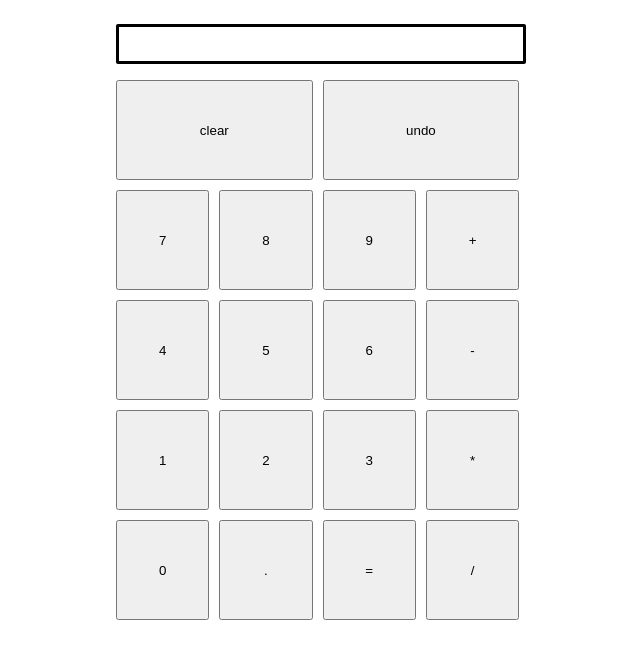
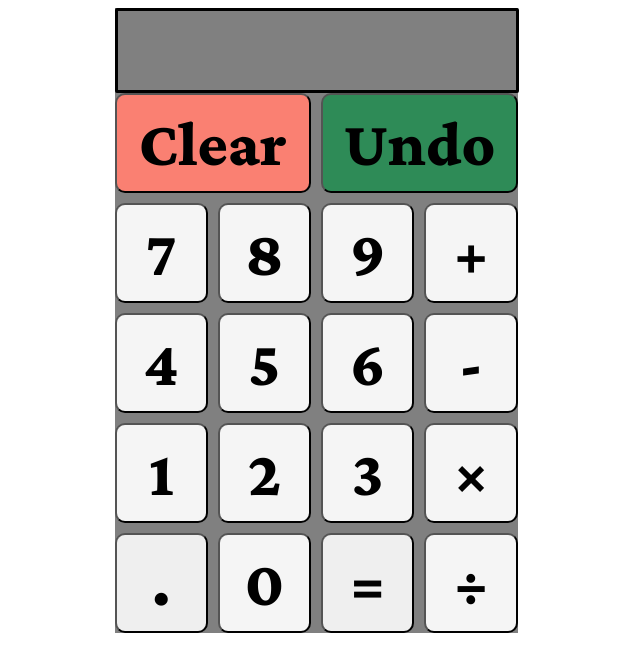
Before and after one commit to DeeJJx/odin-calculator, a plain HTML site: page index.html in a window 1280 px wide. Shown: the whole page, without its empty margins (324-964 px from the left). Drawn offline with nearby package versions, Linux system fonts and the light colour scheme.

Commit message:
update UI

```diff
--- a/index.html
+++ b/index.html
@@ -6,12 +6,15 @@
     <meta name="viewport" content="width=device-width, initial-scale=1.0">
     <title>Document</title>
     <link rel="stylesheet" href="style.css">
+    <link rel="preconnect" href="https://fonts.googleapis.com">
+    <link rel="preconnect" href="https://fonts.gstatic.com" crossorigin>
+    <link href="https://fonts.googleapis.com/css2?family=Crimson+Pro:wght@800&display=swap" rel="stylesheet">
     <script src="javascript.js" defer></script>
 </head>
 <body>
-    <div class="calculator">
+    <div class="calculator-container">
+        <div class="calculator-body">
             <div class="display">
-            <p id="display"></p>
             </div>
             <div class="buttons">
                 <button class="button digit" id="zero" value="0">0</button>
@@ -26,12 +29,13 @@
                 <button class="button digit" id="nine" value="9">9</button>
                 <button class="button operator" id="add" value="+">+</button>
                 <button class="button operator" id="subtract" value="-">-</button>
-            <button class="button operator" id="multiply" value="*">*</button>
-            <button class="button operator" id="divide" value="/">/</button>
-            <button class="button" id="decimal" value=".">.</button>
-            <button class="button" id="operate">=</button>
-            <button class="button" id="clear">clear</button>
-            <button class="button" id="undo">undo</button>
+                <button class="button operator" id="multiply" value="*">×</button>
+                <button class="button operator" id="divide" value="/">÷</button>
+                <button class="button misc" id="decimal" value=".">.</button>
+                <button class="button misc" id="operate">=</button>
+                <button class="button misc" id="clear">Clear</button>
+                <button class="button misc" id="undo">Undo</button>
+            </div>
         </div>
         </div>
 </body>
--- a/javascript.js
+++ b/javascript.js
@@ -31,7 +31,7 @@ function operate(a, b, c){
     }
 }
 
-const display = document.getElementById("display");
+const display = document.querySelector(".display");
 
 const digitKeys = document.querySelectorAll(".digit");
 const operatorKeys = document.querySelectorAll(".operator");
@@ -41,6 +41,11 @@ const clear = document.getElementById("clear");
 const undoButton = document.getElementById("undo");
 
 
+/* if first value is present then first value & operator and
+display value must be present allowing calculation, because if first value is not
+present and operator not present (first calc case) default is to assign display value to firstValue and operator, else if
+operator is present then re assign to new operator */
+
 function handleOperator(event){
     let newOperator = event.target.id;
     if(firstValue){
@@ -49,12 +54,14 @@ function handleOperator(event){
         operator = newOperator;
         console.log(firstValue);
         clearDisplay();
+        addToDisplay(firstValue);
     } else if (operator) {
         operator = newOperator;
     } else if (!operator) {
         firstValue = displayValue;
         operator = newOperator;
         clearDisplay();
+        addToDisplay(firstValue);
     }
 }
 
@@ -64,8 +71,10 @@ function handleEquals(){
         firstValue = operate(firstValue, displayValue, operator);
         console.log(firstValue);
         displayValue = "";
+        addToDisplay(firstValue);
     } else if (!operator){
         firstValue = displayValue;
+        addToDisplay(firstValue);
     }
 }
 
@@ -74,11 +83,13 @@ function handleUndo(){
     let newStr = str.slice(0, -1);
     displayValue = newStr;
     console.log(displayValue);
+    addToDisplay(displayValue);
 }
 
 function handleDigit(event){
     displayValue = displayValue + event.target.value;
     console.log(displayValue);
+    addToDisplay(displayValue);
 }
 
 function handleDecimal(event){
@@ -104,8 +115,6 @@ operateButton.addEventListener('click', () => {
     handleEquals();
 })
 
-
-
 let displayValue = "";
 let decimal = "";
 let firstValue = "";
@@ -119,13 +128,13 @@ clear.addEventListener('click', event => {
 });
 
 function clearDisplay() {
-    document.getElementById("display").innerHTML = "";
+    display.innerHTML = "";
     displayValue = "";
     decimal = "";
 };
 
 function hardReset() {
-    document.getElementById("display").innerHTML = "";
+    display.innerHTML = "";
     displayValue = "";
     operator = "";
     firstValue = "";
@@ -135,3 +144,7 @@ function hardReset() {
 function showDisplayValue(){
     console.log(displayValue);
 };
+
+function addToDisplay(displayValue){
+    display.innerHTML = displayValue;
+}
--- a/style.css
+++ b/style.css
@@ -1,18 +1,26 @@
-#display {
+.display {
     border: 3px solid black;
     border-radius: 2px;
     padding: 2px;
     display: flex;
-    width: 400px;
-    height: 30px;
+    width: 394px;
+    height: 75px;
+    align-items: center;
+    justify-content: end;
+    font-size: 4rem;
+    font-family: 'Crimson Pro', serif;
 }
 
-.calculator {
+.calculator-container {
     display: flex;
     justify-content: center;
-    width: 400px;
+    width: 403px;
     margin: 0 auto;
     flex-direction: column;
+    color: white;
+}
+.calculator-body {
+    background: gray;
 }
 
 .buttons {
@@ -25,7 +33,26 @@
  "seven eight nine add"
  "four five six subtract"
  "one two three multiply"
- "zero decimal operate divide";
+ "decimal zero operate divide";
+}
+
+.button {
+  /*  font-family: 'Franklin Gothic Medium', 'Arial Narrow', Arial, sans-serif; */
+    font-family: 'Crimson Pro', serif;
+    font-size: 4rem;
+    border-radius: 10px;
+}
+
+.button:focus {
+    background-color: black;
+    color: whitesmoke;
+}
+.digit {
+    background-color: whitesmoke;
+}
+
+.operator {
+    background-color: whitesmoke;
 }
 
 #operate {
@@ -98,8 +125,10 @@
 
 #clear {
     grid-area: clear;
+    background-color: salmon;
 }
 
 #undo {
     grid-area: undo;
+    background-color: seagreen;
 }
```
Also changed, not shown: 1 other file. Lines whose indentation alone changed are shown as unchanged.
